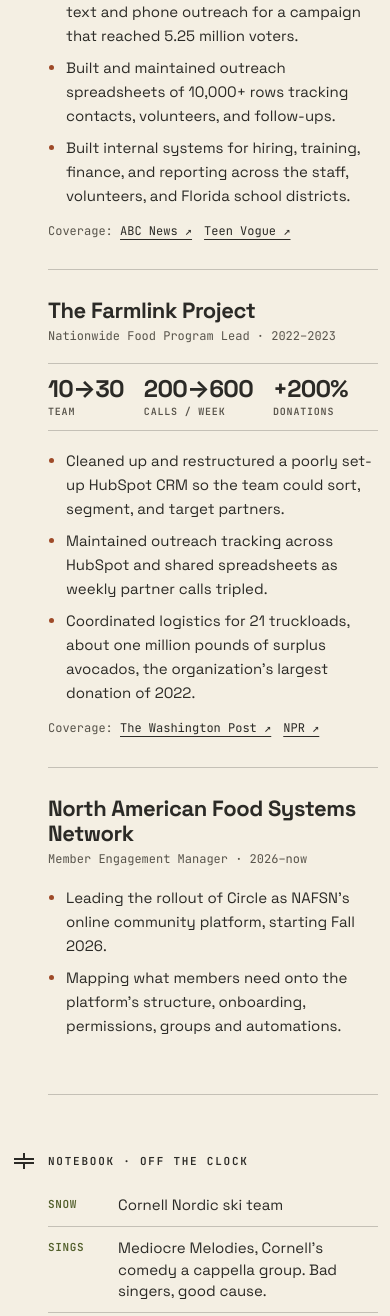
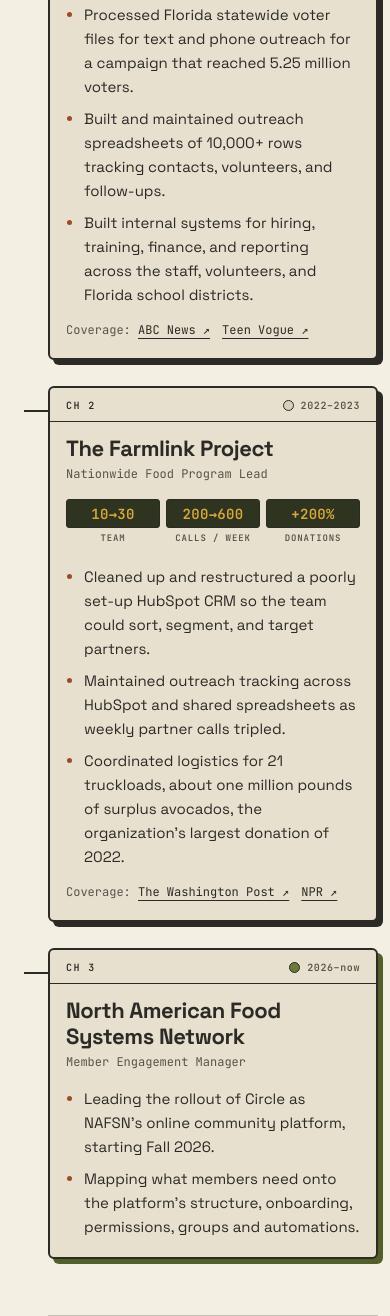
Before and after one commit to anyadennison/anyadennison.github.io, a plain HTML site: page index.html in a window 390 px wide. Shown: the part 4254-5570 px from the top of the page. Drawn offline with Linux system fonts and the light colour scheme; animation ran at ten frames a second.

Commit message:
Signal path stage 4: experience as mixer channel strips on a bus off the trace
Co-Authored-By: Claude Opus 5.5 <noreply@anthropic.com>

```diff
--- a/index.html
+++ b/index.html
@@ -139,21 +139,24 @@
   <div class="shell rail">
    <p class="silk"><span class="node led lit" aria-hidden="true"></span>CH · Experience</p>
    <div class="stage-head"><h2 id="record-title">The record</h2></div>
-   <div class="roles">
-    <article class="role" aria-labelledby="r-see">
-     <h3 id="r-see">SEE Alliance</h3><p class="meta">Chief of Staff &amp; Co-Founder · 2022–2026</p>
-     <div class="metrics"><div><b>30</b><span>staff</span></div><div><b>2,000</b><span>volunteers</span></div><div><b>67</b><span>districts</span></div></div>
+   <div class="roles" id="roles">
+    <article class="role strip" aria-labelledby="r-see">
+     <p class="strip-top"><span>CH 1</span><span class="status"><span class="led" aria-hidden="true"></span>2022–2026</span></p>
+     <h3 id="r-see">SEE Alliance</h3><p class="meta">Chief of Staff &amp; Co-Founder</p>
+     <dl class="readouts"><div><dd>30</dd><dt>Staff</dt></div><div><dd>2,000</dd><dt>Volunteers</dt></div><div><dd>67</dd><dt>Districts</dt></div></dl>
      <ul><li>Processed Florida statewide voter files for text and phone outreach for a campaign that reached 5.25 million voters.</li><li>Built and maintained outreach spreadsheets of 10,000+ rows tracking contacts, volunteers, and follow-ups.</li><li>Built internal systems for hiring, training, finance, and reporting across the staff, volunteers, and Florida school districts.</li></ul>
      <p class="press">Coverage: <a href="https://abcnews.com/US/moms-liberty-founder-faces-calls-resignation-school-board/story?id=107071594" target="_blank" rel="noopener">ABC News ↗</a><a href="https://www.teenvogue.com/story/florida-students-walkout-learn" target="_blank" rel="noopener">Teen Vogue ↗</a></p>
     </article>
-    <article class="role" aria-labelledby="r-farmlink">
-     <h3 id="r-farmlink">The Farmlink Project</h3><p class="meta">Nationwide Food Program Lead · 2022–2023</p>
-     <div class="metrics"><div><b>10→30</b><span>team</span></div><div><b>200→600</b><span>calls / week</span></div><div><b>+200%</b><span>donations</span></div></div>
+    <article class="role strip" aria-labelledby="r-farmlink">
+     <p class="strip-top"><span>CH 2</span><span class="status"><span class="led" aria-hidden="true"></span>2022–2023</span></p>
+     <h3 id="r-farmlink">The Farmlink Project</h3><p class="meta">Nationwide Food Program Lead</p>
+     <dl class="readouts"><div><dd>10→30</dd><dt>Team</dt></div><div><dd>200→600</dd><dt>Calls / week</dt></div><div><dd>+200%</dd><dt>Donations</dt></div></dl>
      <ul><li>Cleaned up and restructured a poorly set-up HubSpot CRM so the team could sort, segment, and target partners.</li><li>Maintained outreach tracking across HubSpot and shared spreadsheets as weekly partner calls tripled.</li><li>Coordinated logistics for 21 truckloads, about one million pounds of surplus avocados, the organization’s largest donation of 2022.</li></ul>
      <p class="press">Coverage: <a href="https://www.washingtonpost.com/food/2022/10/19/avocado-giveaway-surplus-philly/" target="_blank" rel="noopener">The Washington Post ↗</a><a href="https://www.vpm.org/npr-news/2022-10-20/avoggedon-strikes-philadelphia-one-nonprofit-gives-away-thousands-of-avocados/" target="_blank" rel="noopener">NPR ↗</a></p>
     </article>
-    <article class="role" aria-labelledby="r-nafsn">
-     <h3 id="r-nafsn">North American Food Systems Network</h3><p class="meta">Member Engagement Manager · 2026–now</p>
+    <article class="role strip current" aria-labelledby="r-nafsn">
+     <p class="strip-top"><span>CH 3</span><span class="status"><span class="led lit" aria-hidden="true"></span>2026–now<span class="sr-only">, current role</span></span></p>
+     <h3 id="r-nafsn">North American Food Systems Network</h3><p class="meta">Member Engagement Manager</p>
      <ul><li>Leading the rollout of Circle as NAFSN’s online community platform, starting Fall 2026.</li><li>Mapping what members need onto the platform’s structure, onboarding, permissions, groups and automations.</li></ul>
     </article>
    </div>
--- a/styles.css
+++ b/styles.css
@@ -159,20 +159,28 @@ button {font:inherit;color:inherit}
 .module.empty {border-style:dashed;background:repeating-linear-gradient(-45deg,var(--module) 0 9px,#E6DFCD 9px 18px)}
 .module.empty::before {background:repeating-linear-gradient(90deg,var(--ink) 0 6px,transparent 6px 12px)}
 
-/* Experience (channel strips arrive in stage 4) */
-.roles {display:grid;grid-template-columns:repeat(3,minmax(0,1fr))}
-.roles > * {padding-right:clamp(18px,3vw,36px)}
-.roles > * + * {border-left:1px solid var(--rule);padding-left:clamp(18px,3vw,36px)}
+/* Experience: mixer channel strips hanging off a bus that taps the trace */
+.roles {position:relative;display:grid;grid-template-columns:repeat(3,minmax(0,1fr));gap:14px;margin-top:40px}
+/* The bus: from the trace across the top of the strips, with a drop into each one. */
+.roles::before {content:"";position:absolute;top:-22px;left:calc(var(--trace-x) - var(--rail-w));right:0;height:2px;background:var(--ink)}
+.strip::before {content:"";position:absolute;top:-22px;left:28px;width:2px;height:22px;background:var(--ink)}
+.strip {position:relative;z-index:2;display:flex;flex-direction:column;padding:12px 16px 18px;background:var(--panel);border:2px solid var(--ink);border-radius:6px;box-shadow:5px 5px 0 var(--ink)}
+.strip-top {display:flex;justify-content:space-between;align-items:center;gap:10px;margin:0 -16px 14px;padding:0 16px 10px;border-bottom:1.5px solid var(--ink);font:600 10px/1 var(--mono);letter-spacing:.14em}
+.status {display:inline-flex;align-items:center;gap:7px;color:var(--muted);letter-spacing:.06em}
+.status .led {width:11px;height:11px;border-radius:50%;background:#D6CFBC;border:1.5px solid var(--ink)}
+.status .led.lit {background:var(--olive)}
+.strip.current {box-shadow:5px 5px 0 var(--olive-text)}
 .role h3 {font-size:22px;letter-spacing:-.02em;line-height:1.15}
 .role .meta {font:12px/1.5 var(--mono);color:var(--muted);margin-top:4px}
-.metrics {display:flex;flex-wrap:wrap;gap:12px 20px;margin:18px 0;padding:12px 0;border-block:1px solid var(--rule)}
-.metrics b {display:block;font-size:24px;line-height:1.1;letter-spacing:-.03em}
-.metrics span {display:block;font:600 10px/1.3 var(--mono);letter-spacing:.08em;text-transform:uppercase;color:var(--muted);margin-top:3px}
-.role ul {margin:18px 0 0;padding-left:18px;font-size:15px}
-.metrics + ul {margin-top:0}
+/* Segment-style readouts: mustard digits on the scope screen colour */
+.readouts {display:grid;grid-template-columns:repeat(3,minmax(0,1fr));gap:6px;margin:16px 0 4px}
+.readouts div {min-width:0;display:flex;flex-direction:column}
+.readouts dd {margin:0;padding:7px 6px 6px;background:var(--screen);border:1.5px solid var(--ink);border-radius:3px;color:var(--mustard);font:600 clamp(14px,1.45vw,18px)/1 var(--mono);letter-spacing:.02em;text-align:center;white-space:nowrap;overflow:hidden;text-overflow:clip}
+.readouts dt {order:2;font:600 9px/1.3 var(--mono);letter-spacing:.1em;text-transform:uppercase;color:var(--muted);margin-top:5px;text-align:center}
+.role ul {margin:16px 0 0;padding-left:18px;font-size:15px}
 .role li + li {margin-top:8px}
 .role li::marker {color:var(--terra-text)}
-.press {font:12px/1.6 var(--mono);color:var(--muted);margin-top:14px}
+.press {font:12px/1.6 var(--mono);color:var(--muted);margin-top:auto;padding-top:14px}
 .press a {color:var(--ink);margin-right:12px}
 
 /* Notebook (graph paper arrives in stage 5) */
@@ -210,8 +218,11 @@ footer .shell {display:flex;justify-content:space-between;flex-wrap:wrap;gap:8px
 }
 @media (max-width:760px){
  .roles,.contact-grid,.toolkit,.notebook {grid-template-columns:minmax(0,1fr)}
- .roles > *,.toolkit > div {padding-right:0}
- .roles > * + *,.toolkit > div + div {border-left:0;padding-left:0;margin-top:28px;padding-top:28px;border-top:1px solid var(--rule)}
+ .toolkit > div {padding-right:0}
+ .toolkit > div + div {border-left:0;padding-left:0;margin-top:28px;padding-top:28px;border-top:1px solid var(--rule)}
+ .roles {gap:26px;margin-top:20px}
+ .roles::before {display:none}
+ .strip::before {top:22px;left:calc(var(--trace-x) - var(--rail-w) - 2px);width:calc(var(--rail-w) - var(--trace-x));height:2px}
  .top nav {gap:14px;font-size:13px}.top nav .hide-sm {display:none}
 }
 @media (max-width:560px){
@@ -228,7 +239,7 @@ footer .shell {display:flex;justify-content:space-between;flex-wrap:wrap;gap:8px
  html,body,* {-webkit-print-color-adjust:exact;print-color-adjust:exact}
  .top,.skip,.trace-canvas {display:none!important}
  .spine path {stroke:var(--ink)!important}
- .instrument,.module,.role,.rack .rail-strip,.contact-grid > div,.toolkit > div,.notebook > * {break-inside:avoid;page-break-inside:avoid}
+ .instrument,.module,.strip,.rack .rail-strip,.contact-grid > div,.toolkit > div,.notebook > * {break-inside:avoid;page-break-inside:avoid}
  .stage .rail {padding-block:32px}
 }
 @media (prefers-reduced-motion:reduce){
```
